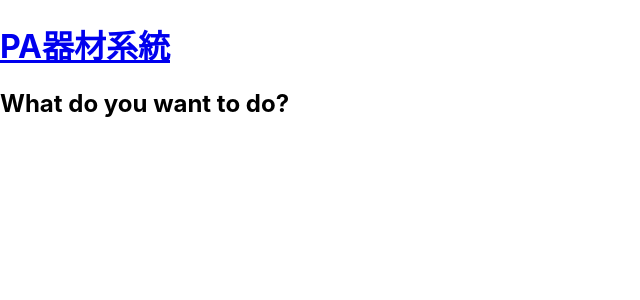
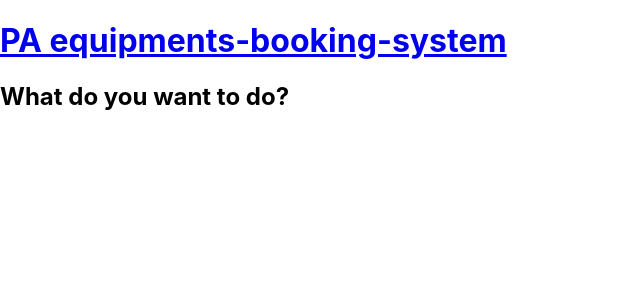
Before and after one commit to leolinpotato/NTUPA-Equipment-Booking-System, a React (Create React App) app in the folder frontend/: page / in a window 1280 px wide. Shown: the top 300 px of the page, without its empty margins (0-640 px from the left). Built offline with nearby package versions, Linux system fonts and the light colour scheme.

Commit message:
update title.js

```diff
--- a/frontend/src/components/title.js
+++ b/frontend/src/components/title.js
@@ -6,7 +6,7 @@ const Title = () => {
 		<div classname = 'titleContainer'>
 			<a href="/">
                 <div className='title'>
-                    <h1>PA器材系統</h1>
+                    <h1>PA equipments-booking-system</h1>
                 </div>
             </a>
 		</div>
```
